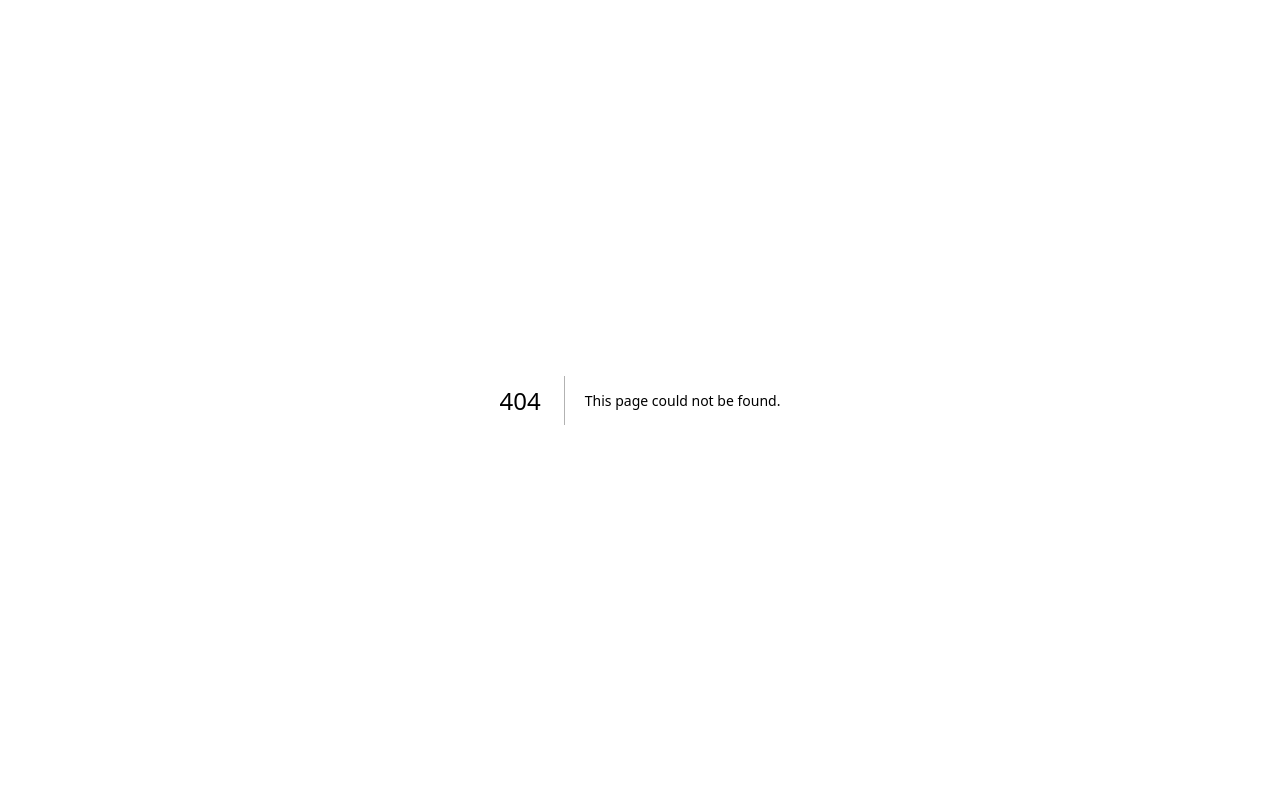
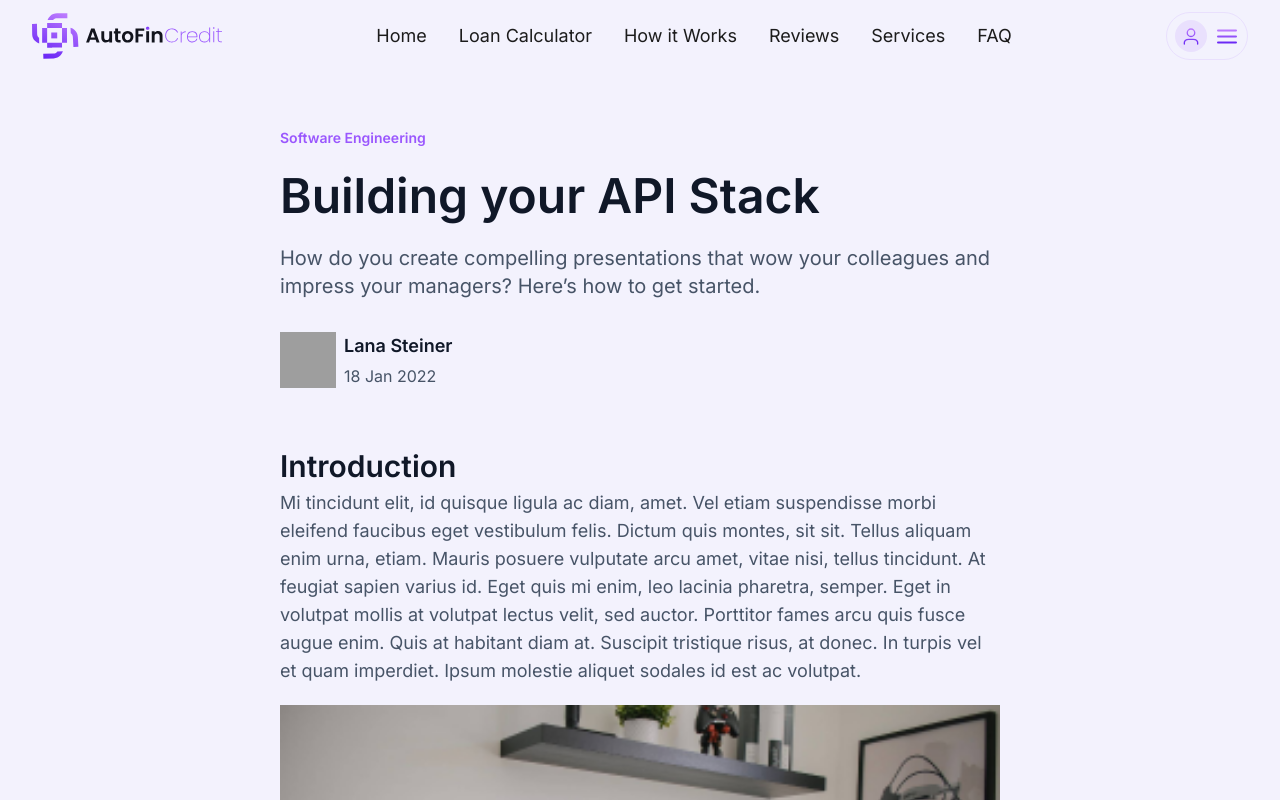
Before and after one commit to abu-kausar/autofin, a Next.js app: page /blogs/building-your-api-stack in a window 1280 px wide. Before the commit this address had no page. Shown: the top 800 px of the page. Built offline with nearby package versions, Linux system fonts and the light colour scheme; grey boxes are pictures that could not be loaded.

Commit message:
distinct blog page implemented

```diff
--- a/src/app/(landing)/(routes)/blog/[blogId]/page.tsx
+++ /dev/null
@@ -1,9 +0,0 @@
-import React from 'react'
-
-const Blog = () => {
-  return (
-    <div>Blog</div>
-  )
-}
-
-export default Blog
--- /dev/null
+++ b/src/app/(landing)/(routes)/blogs/[slug]/page.tsx
@@ -0,0 +1,66 @@
+'use client'
+import { blogs } from '@/components/presentation/blog/blogData';
+import { useParams, useRouter } from 'next/navigation';
+import React from 'react'
+
+const Blog = () => {
+  const params = useParams();
+  const slug = params.slug as string;
+
+  // Find the blog by comparing the slug as a string
+  const blog = blogs.find((blog) => blog.slug === slug);
+
+  if (!blog) return <p>Blog not found</p>;
+
+  return (
+    <div className='flex flex-col gap-[56px] py-[56px] mx-auto max-w-[720px]'>
+      <div className='flex flex-col gap-3'>
+        <p className='text-sm font-semibold text-[#9A57FE]'>{blog.category}</p>
+        <h1 className='text-[48px] font-semibold text-[#101828]'>{blog.postName}</h1>
+        <p className='text-xl font-normal text-[#475467]'>How do you create compelling presentations that wow your colleagues and impress your managers? Here’s how to get started.</p>
+
+        <div className='flex items-center gap-2 mt-5'>
+          <img src={blog.image} alt="author" className='h-[56px] w-[56px]' />
+
+          <div className='flex flex-col gap-1'>
+            <h2 className='text-lg font-semibold text-[#101828]'>{blog.author}</h2>
+            <p className='text-base font-normal text-[#475467]'>{blog.date}</p>
+          </div>
+        </div>
+      </div>
+
+      <div className='flex flex-col'>
+        <h1 className='text-[30px] font-semibold text-[#101828]'>Introduction</h1>
+        <p className='text-lg font-normal text-[#475467]'>Mi tincidunt elit, id quisque ligula ac diam, amet. Vel etiam  suspendisse morbi eleifend faucibus eget vestibulum felis. Dictum quis montes, sit sit. Tellus aliquam enim urna, etiam. Mauris posuere vulputate arcu amet, vitae nisi, tellus tincidunt. At feugiat sapien varius id.
+          Eget quis mi enim, leo lacinia pharetra, semper. Eget in volutpat mollis at volutpat lectus velit, sed auctor. Porttitor fames arcu quis fusce augue enim. Quis at habitant diam at. Suscipit tristique risus, at donec. In turpis vel et quam imperdiet. Ipsum molestie aliquet sodales id est ac volutpat.
+        </p>
+
+        <img src={blog.postImage} alt="blog image" className='w-full h-[480px] py-5' />
+
+        <p className='text-lg font-normal text-[#475467]'>Dolor enim eu tortor urna sed duis nulla. Aliquam vestibulum, nulla odio nisl vitae. In aliquet pellentesque aenean hac vestibulum turpis mi bibendum diam. Tempor integer aliquam in vitae malesuada fringilla.
+          Elit nisi in eleifend sed nisi. Pulvinar at orci, proin imperdiet commodo consectetur convallis risus. Sed condimentum enim dignissim adipiscing faucibus consequat, urna. Viverra purus et erat auctor aliquam. Risus, volutpat vulputate posuere purus sit congue convallis aliquet. Arcu id augue ut feugiat donec porttitor neque. Mauris, neque ultricies eu vestibulum, bibendum quam lorem id. Dolor lacus, eget nunc lectus in tellus, pharetra, porttitor.
+          Ipsum sit mattis nulla quam nulla. Gravida id gravida ac enim mauris id. Non pellentesque congue eget consectetur turpis. Sapien, dictum molestie sem tempor. Diam elit, orci, tincidunt aenean tempus. Quis velit eget ut tortor tellus. Sed vel, congue felis elit erat nam nibh orci.
+        </p>
+
+        <h1 className='text-[30px] font-semibold text-[#101828] mt-5 mb-[10px]'>Software and tools</h1>
+        <p className='text-lg font-normal text-[#475467]'>Mi tincidunt elit, id quisque ligula ac diam, amet. Vel etiam suspendisse morbi eleifend faucibus eget vestibulum felis. Dictum quis montes, sit sit. Tellus aliquam enim urna, etiam. Mauris posuere vulputate arcu amet, vitae nisi, tellus tincidunt. At feugiat sapien varius id.
+          Eget quis mi enim, leo lacinia pharetra, semper. Eget in volutpat mollis at volutpat lectus velit, sed auctor. Porttitor fames arcu quis fusce augue enim. Quis at habitant diam at. Suscipit tristique risus, at donec. In turpis vel et quam imperdiet. Ipsum molestie aliquet sodales id est ac volutpat.
+        </p>
+
+        <h1 className='text-[30px] font-semibold text-[#101828] mt-5 mb-[10px]'>Other resources</h1>
+        <p className='text-lg font-normal text-[#475467]'>Sagittis et eu at elementum, quis in. Proin praesent volutpat egestas sociis sit lorem nunc nunc sit. Eget diam curabitur mi ac. Auctor rutrum lacus malesuada massa ornare et. Vulputate consectetur ac ultrices at diam dui eget fringilla tincidunt. Arcu sit dignissim massa erat cursus vulputate gravida id. Sed quis auctor vulputate hac elementum gravida cursus dis.
+          Lectus id duis vitae porttitor enim gravida morbi.
+          Eu turpis posuere semper feugiat volutpat elit, ultrices suspendisse. Auctor vel in vitae placerat.
+          Suspendisse maecenas ac donec scelerisque diam sed est duis purus.
+        </p>
+        <ol className='mt-3 pl-5 list-decimal text-lg font-normal text-[#475467] '>
+          <li>Lectus id duis vitae porttitor enim gravida morbi.</li>
+          <li>Eu turpis posuere semper feugiat volutpat elit, ultrices suspendisse. Auctor vel in vitae placerat.</li>
+          <li>Suspendisse maecenas ac donec scelerisque diam sed est duis purus.</li>
+        </ol>
+      </div>
+    </div>
+  )
+}
+
+export default Blog
--- a/src/app/(landing)/(routes)/blog/page.tsx
+++ b/src/app/(landing)/(routes)/blogs/page.tsx
@@ -1,5 +1,6 @@
 import BlogCard from '@/components/presentation/blog/BlogCard';
 import { blogs } from '@/components/presentation/blog/blogData';
+import Link from 'next/link';
 import React from 'react'
 
 const Blogs = () => {
@@ -14,10 +15,11 @@ const Blogs = () => {
       <div className='grid grid-cols-2 gap-8'>
         {
           blogs.map((blog, idx) => (
-            <BlogCard
-              key={idx}
-              data={blog}
-            />
+            <Link href={`/blogs/${blog.slug}`} key={idx}>
+              <BlogCard
+                data={blog}
+              />
+            </Link>
           ))
         }
       </div>
--- a/src/components/presentation/blog/blogData.ts
+++ b/src/components/presentation/blog/blogData.ts
@@ -2,6 +2,7 @@ export const blogs = [
     {
         id: 1,
         postName: 'UX review presentations',
+        slug: 'ux-review-presentations', // Add slug here
         postImage: '/images/blog/ux.png',
         author: 'Olivia Rhye',
         date: '20 Jan 2022',
@@ -12,6 +13,7 @@ export const blogs = [
     {
         id: 2,
         postName: 'Migrating to Linear 101',
+        slug: 'migrating-to-linear-101', // Add slug here
         postImage: '/images/blog/product.png',
         author: 'Phoenix Baker',
         date: '19 Jan 2022',
@@ -22,6 +24,7 @@ export const blogs = [
     {
         id: 3,
         postName: 'Building your API Stack',
+        slug: 'building-your-api-stack', // Add slug here
         postImage: '/images/blog/software.png',
         author: 'Lana Steiner',
         date: '18 Jan 2022',
@@ -32,6 +35,7 @@ export const blogs = [
     {
         id: 4,
         postName: 'PM mental models',
+        slug: 'pm-mental-models', // Add slug here
         postImage: '/images/blog/mentalProduct.png',
         author: 'Demi Wilkinson',
         date: '17 Jan 2022',
@@ -42,6 +46,7 @@ export const blogs = [
     {
         id: 5,
         postName: 'What is Wireframing?',
+        slug: 'what-is-wireframing', // Add slug here
         postImage: '/images/blog/wireframe.png',
         author: 'Candice Wu',
         date: '16 Jan 2022',
@@ -52,6 +57,7 @@ export const blogs = [
     {
         id: 6,
         postName: 'How collaboration makes us better designers',
+        slug: 'how-collaboration-makes-us-better-designers', // Add slug here
         postImage: '/images/blog/collaboration.png',
         author: 'Natali Craig',
         date: '15 Jan 2022',
@@ -62,6 +68,7 @@ export const blogs = [
     {
         id: 7,
         postName: 'Our top 10 Javascript frameworks to use in 2022',
+        slug: 'top-10-javascript-frameworks-2022', // Add slug here
         postImage: '/images/blog/top.png',
         author: 'Drew Cano',
         date: '14 Jan 2022',
@@ -72,6 +79,7 @@ export const blogs = [
     {
         id: 8,
         postName: 'Podcast: Creating a better CX Community',
+        slug: 'creating-a-better-cx-community', // Add slug here
         postImage: '/images/blog/customer.png',
         author: 'Orlando Diggs',
         date: '10 Jan 2022',
@@ -79,4 +87,4 @@ export const blogs = [
         category: 'Customer Success',
         description: "Starting a community doesn’t...",
     },
-]
+];
--- a/src/components/presentation/landing/utils/landingRoutes.ts
+++ b/src/components/presentation/landing/utils/landingRoutes.ts
@@ -83,7 +83,7 @@ export const footerLinks = [
             {
                 id: 3,
                 title: "Blog",
-                url: "/blog"
+                url: "/blogs"
             },
             {
                 id: 4,
```
